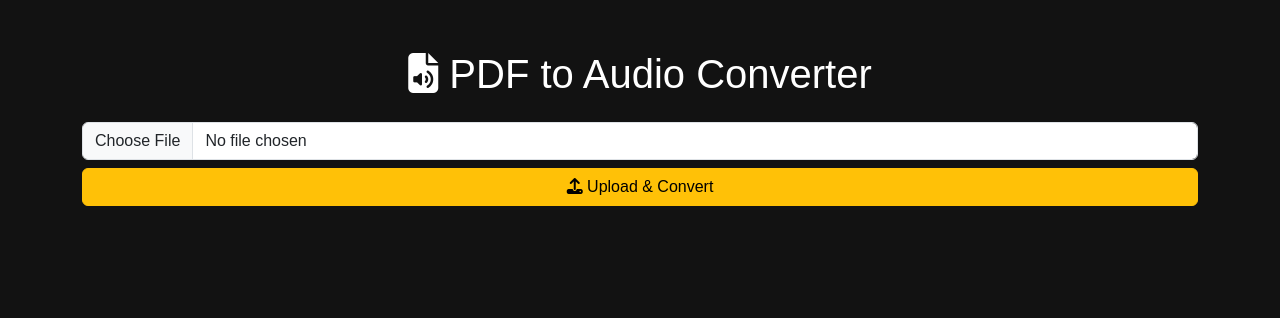
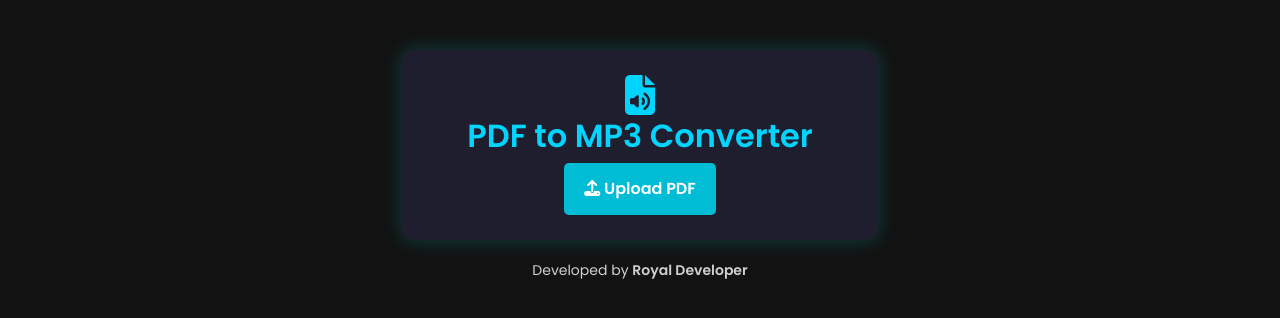
Before and after one commit to royal450/DigitalSolutionsMidia, a Flask app: page / in a window 1280 px wide. Shown: the top 318 px of the page. Run offline with Flask 3, Linux system fonts and the light colour scheme.

Commit message:
Update index.html

```diff
--- a/templates/index.html
+++ b/templates/index.html
@@ -3,98 +3,148 @@
 <head>
     <meta charset="UTF-8">
     <meta name="viewport" content="width=device-width, initial-scale=1.0">
-    <title>PDF to Audio Converter</title>
+    <title>PDF to MP3 - Royal Developer</title>
+
+    <!-- Bootstrap & Font Awesome -->
     <link rel="stylesheet" href="https://cdn.jsdelivr.net/npm/bootstrap@5.3.0/dist/css/bootstrap.min.css">
     <link rel="stylesheet" href="https://cdnjs.cloudflare.com/ajax/libs/font-awesome/6.4.2/css/all.min.css">
-    <script src="https://code.jquery.com/jquery-3.6.0.min.js"></script>
+
+    <!-- Google Font (Poppins) -->
+    <link href="https://fonts.googleapis.com/css2?family=Poppins:wght@400;600&display=swap" rel="stylesheet">
+
     <style>
         body {
             background: #121212;
-            color: white;
-            font-family: 'Poppins', sans-serif;
+            color: #ffffff;
+            font-family: "Poppins", sans-serif;
         }
         .container {
+            max-width: 500px;
             margin-top: 50px;
         }
+        .upload-box {
+            background: #1e1e2e;
+            padding: 25px;
+            border-radius: 12px;
+            text-align: center;
+            box-shadow: 0px 0px 20px rgba(0, 255, 255, 0.2);
+        }
+        .upload-box h2 {
+            color: #00d4ff;
+            font-weight: bold;
+        }
+        .upload-box input {
+            display: none;
+        }
+        .upload-label {
+            display: inline-block;
+            padding: 14px 20px;
+            background: #00bcd4;
+            color: #ffffff;
+            font-weight: bold;
+            border-radius: 5px;
+            cursor: pointer;
+            transition: 0.3s;
+            font-size: 16px;
+        }
+        .upload-label:hover {
+            background: #0097a7;
+        }
+        .progress-container {
+            display: none;
+            margin-top: 20px;
+            text-align: center;
+        }
         .progress-bar {
+            width: 0;
+            height: 8px;
+            background: #00bcd4;
+            border-radius: 5px;
             transition: width 0.4s ease-in-out;
         }
-        .log-box {
-            background: black;
-            padding: 10px;
-            border-radius: 5px;
+        .status {
+            margin-top: 10px;
             font-size: 14px;
-            height: 200px;
-            overflow-y: auto;
+            font-weight: 600;
         }
-        .output-list a {
-            text-decoration: none;
-            color: #ff9800;
+        .branding {
+            text-align: center;
+            margin-top: 20px;
+            font-size: 14px;
+            opacity: 0.8;
+        }
+        .icon {
+            font-size: 40px;
+            color: #00d4ff;
         }
     </style>
 </head>
 <body>
 
-    <div class="container text-center">
-        <h1 class="mb-4"><i class="fa fa-file-audio"></i> PDF to Audio Converter</h1>
-
-        <form id="uploadForm" class="mb-3">
-            <input type="file" id="fileInput" accept=".pdf" class="form-control mb-2">
-            <button type="submit" class="btn btn-warning w-100"><i class="fa fa-upload"></i> Upload & Convert</button>
-        </form>
-
-        <div id="progress-container" class="mt-4 d-none">
-            <p id="progress-status">Initializing...</p>
-            <div class="progress">
-                <div id="progress-bar" class="progress-bar progress-bar-striped progress-bar-animated bg-warning" role="progressbar" style="width: 0%;"></div>
+<div class="container">
+    <div class="upload-box">
+        <i class="fas fa-file-audio icon"></i>
+        <h2>PDF to MP3 Converter</h2>
+        <label for="fileUpload" class="upload-label"><i class="fas fa-upload"></i> Upload PDF</label>
+        <input type="file" id="fileUpload" accept=".pdf">
+        <div class="progress-container">
+            <div class="progress-bar"></div>
+            <p class="status">Waiting for upload...</p>
         </div>
     </div>
-
-        <div id="log-container" class="log-box mt-3 d-none"></div>
-
-        <div id="output-container" class="output-list mt-3"></div>
+    <div class="branding">Developed by <strong>Royal Developer</strong></div>
 </div>
 
 <script>
-        $("#uploadForm").submit(function(event) {
-            event.preventDefault();
-            var formData = new FormData();
-            formData.append("file", $("#fileInput")[0].files[0]);
+    const fileInput = document.getElementById("fileUpload");
+    const progressContainer = document.querySelector(".progress-container");
+    const progressBar = document.querySelector(".progress-bar");
+    const statusText = document.querySelector(".status");
 
-            $("#progress-container").removeClass("d-none");
-            $("#log-container").removeClass("d-none").html("");
+    fileInput.addEventListener("change", function() {
+        if (fileInput.files.length > 0) {
+            let formData = new FormData();
+            formData.append("file", fileInput.files[0]);
 
-            $.ajax({
-                url: "/upload",
-                type: "POST",
-                data: formData,
-                processData: false,
-                contentType: false,
-                success: function(response) {
-                    if (response.mp3_files) {
-                        let outputContainer = $("#output-container");
-                        outputContainer.html("<h3>Download Files:</h3>");
-                        response.mp3_files.forEach(file => {
-                            outputContainer.append(`
-                                <p>
-                                    <a href="/output/${file}" target="_blank" class="btn btn-success"><i class="fa fa-play"></i> Play</a>
-                                    <a href="/output/${file}" download class="btn btn-primary"><i class="fa fa-download"></i> Download</a>
-                                </p>`);
+            progressContainer.style.display = "block";
+            statusText.innerText = "Uploading file...";
+            progressBar.style.width = "10%";
+
+            fetch("/upload", {
+                method: "POST",
+                body: formData
+            })
+            .then(response => response.json())
+            .then(data => {
+                if (data.error) {
+                    statusText.innerText = "Error: " + data.error;
+                    progressBar.style.width = "0%";
+                } else {
+                    trackProgress();
+                }
+            })
+            .catch(error => {
+                statusText.innerText = "Upload failed!";
+                console.error(error);
             });
-                    }
         }
     });
 
-            setInterval(checkStatus, 1000);
-        });
+    function trackProgress() {
+        let interval = setInterval(() => {
+            fetch("/status")
+                .then(response => response.json())
+                .then(data => {
+                    progressBar.style.width = data.progress + "%";
+                    statusText.innerText = data.status;
 
-        function checkStatus() {
-            $.get("/status", function(data) {
-                $("#progress-status").text(data.status);
-                $("#progress-bar").css("width", data.progress + "%");
-                $("#log-container").append(`<p>${data.status}</p>`);
-                $("#log-container").scrollTop($("#log-container")[0].scrollHeight);
-            });
+                    if (data.progress >= 100) {
+                        clearInterval(interval);
+                        statusText.innerText = "Conversion Complete!";
+                    }
+                })
+                .catch(error => console.error(error));
+        }, 1000);
     }
 </script>
 
```
Lines whose indentation alone changed are shown as unchanged.
